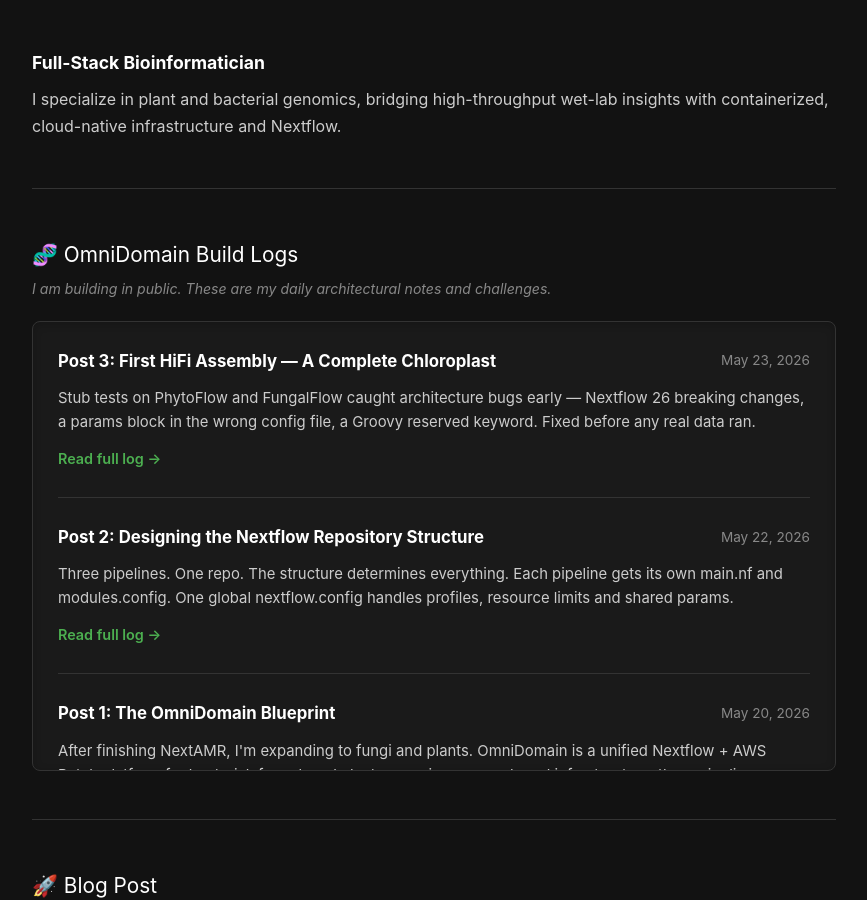
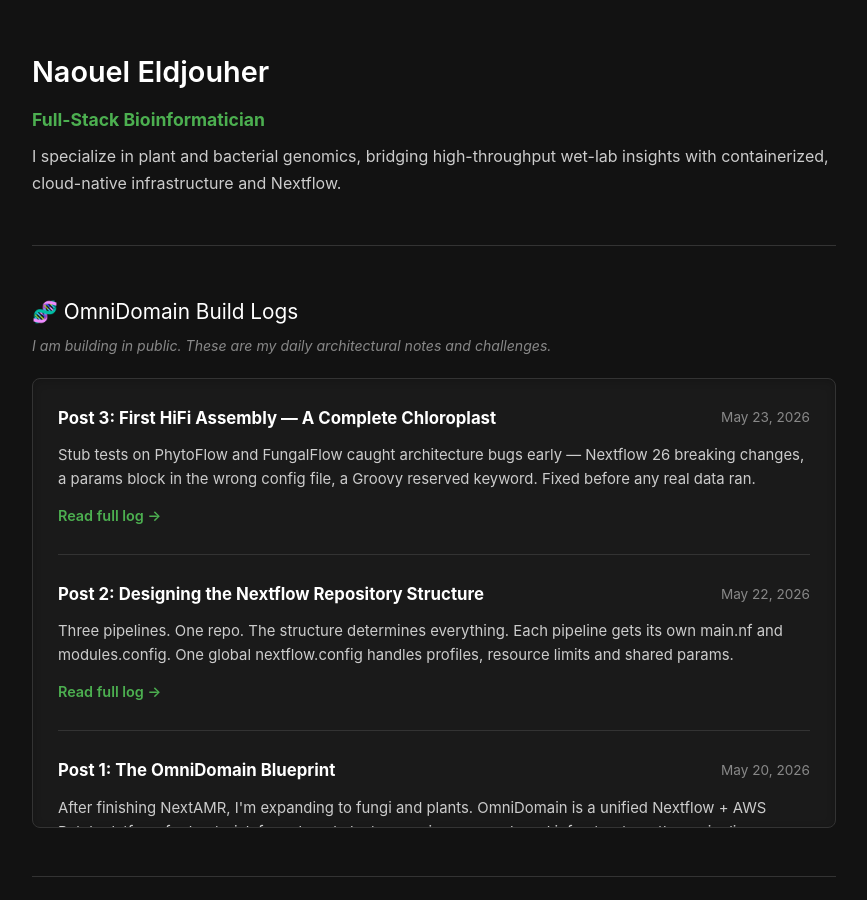
Before and after one commit to NaouelEldjouher/NaouelEldjouher.github.io, a Jekyll site: the page built from index.html, in a window 1280 px wide and 900 px high. Shown: the whole window, without its empty margins (206-1073 px from the left). Built offline with Jekyll 4.4.1, drawn with Linux system fonts in a browser that asks for light colours.

Commit message:
Update index.html

```diff
--- a/index.html
+++ b/index.html
@@ -7,7 +7,7 @@ title: Naouel Eldjouher
 <head>
   <meta charset="UTF-8"/>
   <meta name="viewport" content="width=device-width, initial-scale=1.0"/>
-  <title> Naouel Eldjouher Full-Stack Bioinformatician</title>
+  <title>Naouel Eldjouher — Full-Stack Bioinformatician</title>
   <link rel="icon" type="image/png" href="/favicon.png">
   <link rel="preconnect" href="https://fonts.googleapis.com">
   <link href="https://fonts.googleapis.com/css2?family=Inter:wght@300;400;500&display=swap" rel="stylesheet">
@@ -119,7 +119,8 @@ title: Naouel Eldjouher
 <body>
 
 <div class="intro">
-  <strong>Full-Stack Bioinformatician</strong>
+  <h1 style="color:#ffffff; font-size:1.8em; font-weight:600; margin-bottom:8px;">Naouel Eldjouher</h1>
+  <strong style="color:#4CAF50;">Full-Stack Bioinformatician</strong>
   <p>I specialize in plant and bacterial genomics, bridging high-throughput wet-lab insights with containerized, cloud-native infrastructure and Nextflow.</p>
 </div>
 
```
